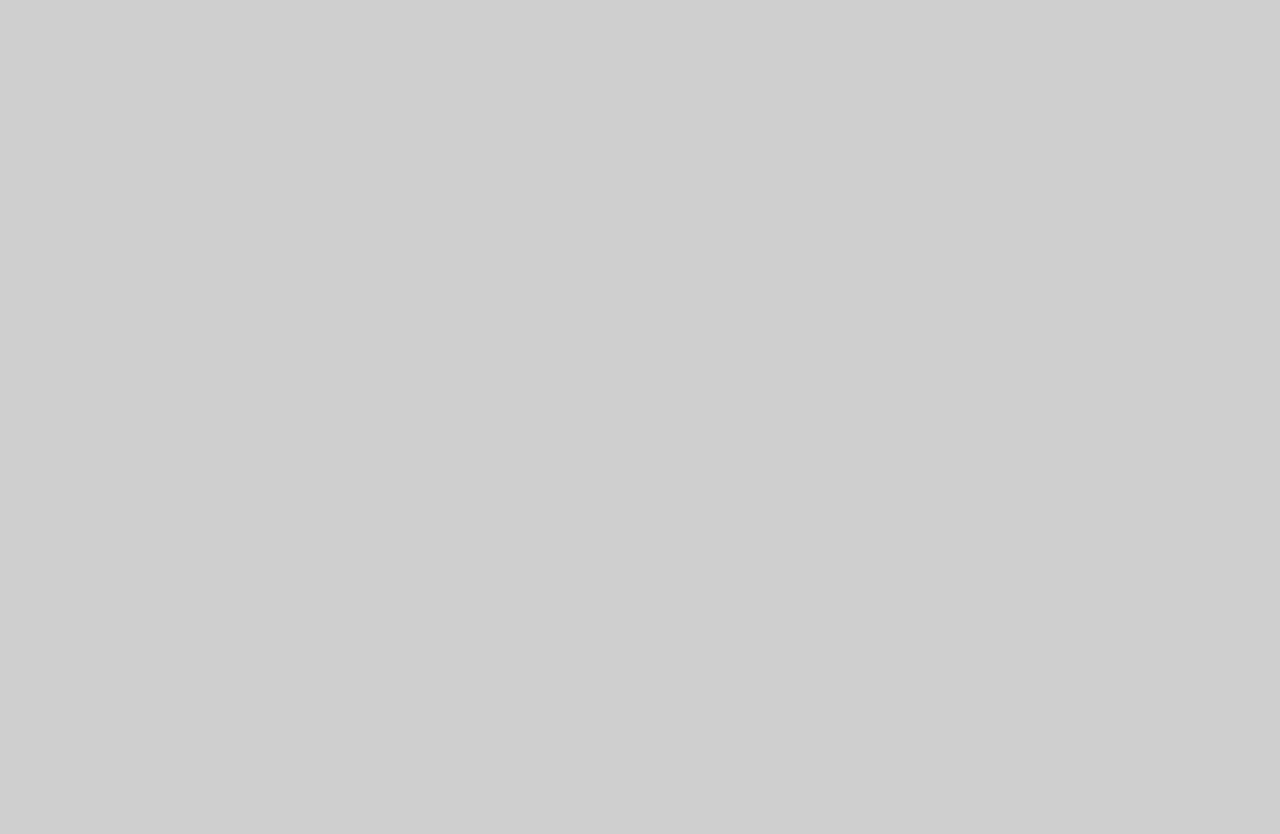
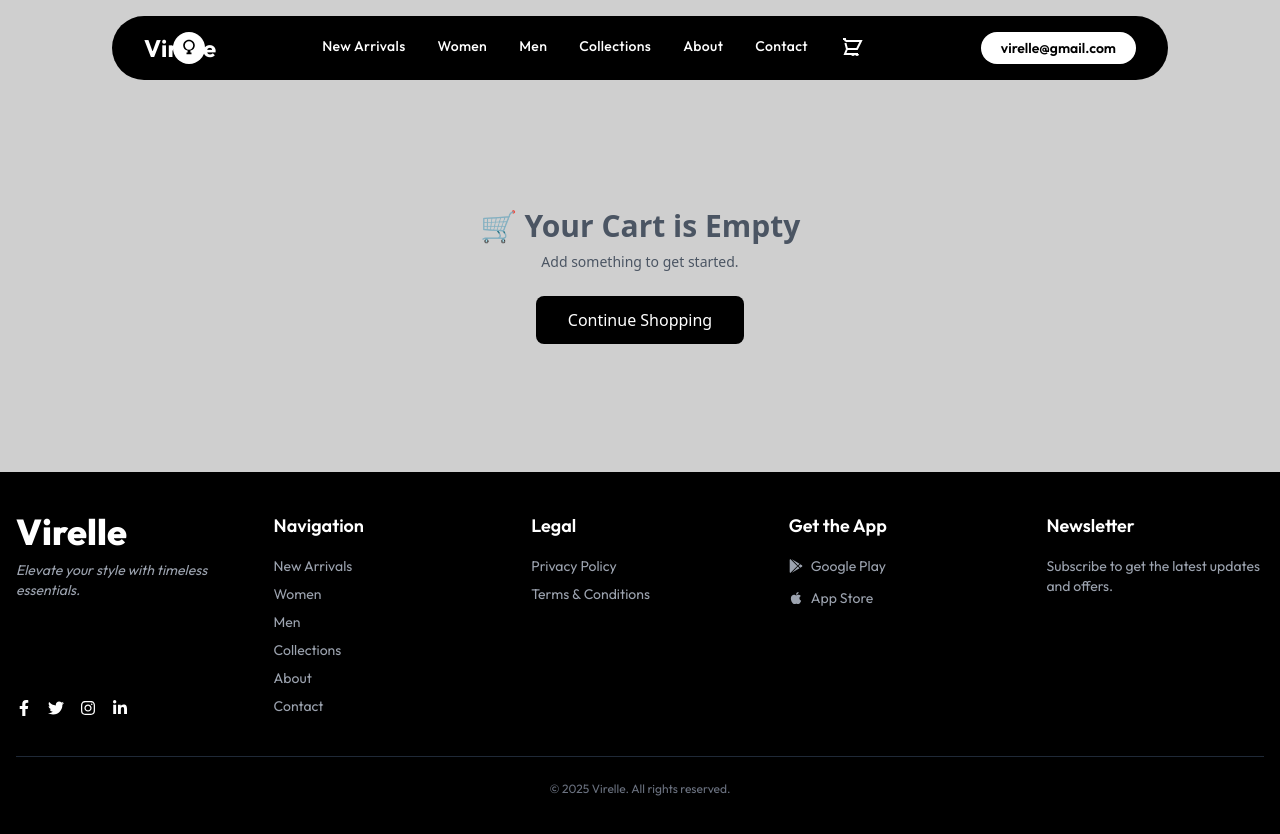
Before and after one commit to harshpratik2411/virelle, a React (Vite) app: page /cart in a window 1280 px wide. Before the commit this address had no page. Shown: the top 834 px of the page. Before the commit the page ends 800 px from the top, so only its background shows below. Built offline with nearby package versions, Linux system fonts and the light colour scheme; a web font is replaced by a local one.

Commit message:
cart created

```diff
--- a/src/App.jsx
+++ b/src/App.jsx
@@ -7,10 +7,13 @@ import ScrollToTop from  './ScrollToTop'
 import NewArrival from './Pages/NewArrivals/NewArrival'
 import About from './Pages/About'
 import Contact from './Pages/Contact'
+import { CartProvider } from './CartContext/CartContext'
+import Cart from './Pages/Cart'
 
 function App() {
   return (
     <BrowserRouter>
+     <CartProvider>
      <ScrollToTop/>
       <Routes>
         <Route path="/" element={<Homepage />} />
@@ -19,8 +22,10 @@ function App() {
         <Route path="/new-arrivals" element={<NewArrival />} />
         <Route path="/about" element={<About />} />
         <Route path="/contact" element={<Contact />} />
+        <Route path="/cart" element={<Cart />} />
         {/* <Route path="/about" element={<About />} /> */}
       </Routes>
+      </CartProvider>
     </BrowserRouter>
   )
 }
--- /dev/null
+++ b/src/CartContext/CartContext.jsx
@@ -0,0 +1,51 @@
+import React, { createContext, useContext, useEffect, useState } from 'react';
+
+const CartContext = createContext();
+
+export const useCart = () => useContext(CartContext);
+
+const getInitialCart = () => {
+  const localData = localStorage.getItem('cartItems');
+  return localData ? JSON.parse(localData) : [];
+};
+
+export const CartProvider = ({ children }) => {
+  const [cartItems, setCartItems] = useState(getInitialCart);
+
+  useEffect(() => {
+    localStorage.setItem('cartItems', JSON.stringify(cartItems));
+  }, [cartItems]);
+
+  const addToCart = (product, quantity = 1) => {
+    setCartItems((prev) => {
+      const existing = prev.find((item) => item.id === product.id);
+      if (existing) {
+        return prev.map((item) =>
+          item.id === product.id ? { ...item, quantity: item.quantity + quantity } : item
+        );
+      } else {
+        return [...prev, { ...product, quantity }];
+      }
+    });
+  };
+
+  const updateQuantity = (id, newQty) => {
+    setCartItems((prev) =>
+      prev.map((item) => (item.id === id ? { ...item, quantity: newQty } : item))
+    );
+  };
+
+  const removeFromCart = (id) => {
+    setCartItems((prev) => prev.filter((item) => item.id !== id));
+  };
+
+  const clearCart = () => setCartItems([]);
+
+  return (
+    <CartContext.Provider
+      value={{ cartItems, addToCart, updateQuantity, removeFromCart, clearCart }}
+    >
+      {children}
+    </CartContext.Provider>
+  );
+};
--- a/src/Components/Navbar/Navbar.jsx
+++ b/src/Components/Navbar/Navbar.jsx
@@ -6,7 +6,6 @@ const Navbar = () => {
   const toggleMenu = () => setIsOpen(prev => !prev);
   const closeMenu = () => setIsOpen(false);
 
-  // Auto-close mobile menu on desktop resize
   useEffect(() => {
     const handleResize = () => {
       if (window.innerWidth >= 768) {
@@ -21,15 +20,19 @@ const Navbar = () => {
     <nav className="mt-4 relative font-outfit w-full z-50 top-0 left-0">
       <div className="max-w-full mx-auto px-4 sm:px-6 lg:px-28">
         <div className="flex items-center justify-between h-16 rounded-full bg-black px-4 md:px-8 py-2 relative">
-          {/* Brand */}
-          <Link to="/" className="text-white text-2xl font-bold">
-            Virelle
-          </Link>
+          {/* Cart Icon - visible on sm and lg */}
+          <div className="flex items-center">
+
+            {/* Brand */}
+            <Link to="/" className="text-white text-2xl font-bold">
+              Virelle
+            </Link>
+          </div>
 
           {/* Center icon */}
           <div className="lg:flex hidden -ml-[10rem] items-center justify-center w-8 h-8 bg-white rounded-full">
             <svg
-              className="w-5 h-5  animate-spin text-black"
+              className="w-5 h-5 animate-spin text-black"
               fill="currentColor"
               viewBox="0 0 24 24"
             >
@@ -38,13 +41,24 @@ const Navbar = () => {
           </div>
 
           {/* Desktop menu */}
-          <ul className="lg:flex  hidden cursor-pointer justify-center space-x-8 text-white text-sm font-medium tracking-wide">
+          <ul className="lg:flex hidden cursor-pointer justify-center space-x-8 text-white text-sm font-medium tracking-wide">
             <li><Link to="/new-arrivals" className="hover:text-gray-300">New Arrivals</Link></li>
             <li><Link to="/women" className="hover:text-gray-300">Women</Link></li>
             <li><Link to="/men" className="hover:text-gray-300">Men</Link></li>
             <li><Link to="/collections" className="hover:text-gray-300">Collections</Link></li>
             <li><Link to="/about" className="hover:text-gray-300">About</Link></li>
             <li><Link to="/contact" className="hover:text-gray-300">Contact</Link></li>
+            <Link to="/cart" className="block md:hidden lg:block mr-4 text-white hover:text-gray-300">
+              <svg
+                className="w-6 h-6"
+                fill="none"
+                stroke="currentColor"
+                strokeWidth="2"
+                viewBox="0 0 24 24"
+              >
+                <path d="M3 3h2l.4 2M7 13h10l4-8H5.4M7 13L5.4 7M7 13l-2 5h13m-4 0a1 1 0 1 1-2 0m6 0a1 1 0 1 1-2 0" />
+              </svg>
+            </Link>
           </ul>
 
           {/* Desktop email pill */}
--- a/src/Components/Products/Products.jsx
+++ b/src/Components/Products/Products.jsx
@@ -2,9 +2,12 @@ import React from "react";
 import { FaShoppingCart } from "react-icons/fa";
 import { useNavigate } from "react-router-dom";
 import ProductsUi from "./ProductsUi";
+import { useCart } from "../../CartContext/CartContext";
 
 const Products = () => {
   const navigate = useNavigate();
+  const { addToCart } = useCart();
+
 
   return (
     <div className="max-w-7xl lg:-mt-16 mx-auto px-4 py-12">
@@ -54,10 +57,11 @@ const Products = () => {
               </span>
 
               {/* Add to Cart Icon */}
+
 <button
   onClick={(e) => {
-                  e.stopPropagation(); // Prevent navigation on cart button click
-                  // Add to cart logic here
+    e.stopPropagation();
+    addToCart(product);
   }}
   className="absolute bottom-3 right-3 bg-gray-800 text-white p-2 rounded-full hover:bg-gray-700 transition"
   title="Add to Cart"
--- a/src/Components/Products/ProductsDetail.jsx
+++ b/src/Components/Products/ProductsDetail.jsx
@@ -2,6 +2,8 @@ import React, { useState } from 'react';
 import { useParams, useNavigate } from 'react-router-dom';
 import ProductsUi from './ProductsUi';
 import Navbar from '../Navbar/Navbar';
+import { useCart } from '../../CartContext/CartContext'
+
 
 const reviewsData = [
   {
@@ -34,10 +36,12 @@ const reviewsData = [
 ];
 
 const ProductDetail = () => {
+  const addToCart = (product, quantity = 1) => {
+}
+
   const { id } = useParams();
   const navigate = useNavigate();
-  const product = ProductsUi.find((p) => String(p.id) === id);
-
+ProductsUi.find((p) => String(p.id) === id);
   const relatedProducts = ProductsUi.filter((p) => String(p.id) !== id).slice(0, 4);
 
   const [selectedSize, setSelectedSize] = useState('M');
@@ -131,9 +135,13 @@ const ProductDetail = () => {
               </div>
             </div>
 
-            <button className="w-full bg-black text-white py-3 rounded-md text-sm font-semibold hover:bg-gray-900 transition">
-              Add to Cart - ₹{finalPrice.toFixed(2)}
-            </button>
+           <button
+  className="w-full bg-black text-white py-3 rounded-md text-sm font-semibold hover:bg-gray-900 transition"
+  onClick={() => addToCart(product, quantity)}
+>
+  Add to Cart - ₹{finalPrice.toFixed(2)}
+</button>
+
 
             <div className="text-center mt-3">
               <button className="text-gray-500 hover:text-black text-xl">♡</button>
@@ -280,7 +288,6 @@ const ProductDetail = () => {
   </div>
 </div>
 
-
         {/* Related Products */}
         <div className="mt-20 border-t pt-10">
           <h2 className="text-2xl font-semibold mb-6">You May Also Like</h2>
--- /dev/null
+++ b/src/Pages/Cart.jsx
@@ -0,0 +1,147 @@
+import React from 'react';
+import { useCart } from '../CartContext/CartContext';
+import { useNavigate } from 'react-router-dom';
+import Navbar from '../Components/Navbar/Navbar';
+import Footer from '../Components/Footer/Footer';
+import { FaTrashAlt } from 'react-icons/fa';
+import { AiOutlineMinus, AiOutlinePlus } from 'react-icons/ai';
+
+const Cart = () => {
+  const { cartItems, updateQuantity, removeFromCart } = useCart();
+  const navigate = useNavigate();
+
+  const getSubtotal = () =>
+    cartItems.reduce((sum, item) => sum + item.discountPrice * item.quantity, 0);
+
+  const deliveryCharge = 12.99; // Fixed delivery
+  const discount = 0; // Apply promo code logic here if needed
+  const total = getSubtotal() + deliveryCharge - discount;
+
+  if (!cartItems.length) {
+    return (
+      <>
+        <Navbar />
+        <div className="text-center py-32 text-gray-600">
+          <h2 className="text-3xl font-semibold">🛒 Your Cart is Empty</h2>
+          <p className="text-sm mt-2">Add something to get started.</p>
+          <button
+            onClick={() => navigate('/')}
+            className="mt-6 px-8 py-3 bg-black text-white rounded-lg hover:bg-gray-800 transition"
+          >
+            Continue Shopping
+          </button>
+        </div>
+        <Footer />
+      </>
+    );
+  }
+
+  return (
+    <>
+      <Navbar />
+      <div className="max-w-7xl mx-auto px-4 py-14 grid grid-cols-1 lg:grid-cols-3 gap-10">
+
+        {/* LEFT: CART ITEMS */}
+        <div className="lg:col-span-2 space-y-6">
+          <h1 className="text-2xl font-bold text-gray-800 mb-6">Cart</h1>
+          {cartItems.map((item) => (
+            <div
+              key={item.id}
+              className="flex items-center gap-6 bg-white border border-gray-200 p-5 rounded-xl shadow-sm hover:shadow-md transition"
+            >
+              {/* Image */}
+              <div className="w-28 h-28 flex-shrink-0">
+                <img
+                  src={item.image}
+                  alt={item.name}
+                  className="w-full h-full object-cover rounded-lg border"
+                />
+              </div>
+
+              {/* Details */}
+              <div className="flex-1">
+                <h2 className="text-lg font-semibold text-gray-800">{item.name}</h2>
+                <p className="text-sm text-gray-500">Varient: {item.brand}</p>
+                <p className="text-sm text-gray-500">Size: {item.size}</p>
+                <p className="text-sm text-gray-500">Color: {item.color}</p>
+
+                {/* Actions */}
+                <div className="flex justify-between items-center mt-4">
+                  {/* Quantity */}
+                  <div className="flex items-center gap-3">
+                    <button
+                      onClick={() => updateQuantity(item.id, Math.max(1, item.quantity - 1))}
+                      className="p-1 bg-gray-100 hover:bg-gray-200 rounded-full transition"
+                    >
+                      <AiOutlineMinus size={18} />
+                    </button>
+                    <span className="text-lg font-medium">{item.quantity}</span>
+                    <button
+                      onClick={() => updateQuantity(item.id, item.quantity + 1)}
+                      className="p-1 bg-gray-100 hover:bg-gray-200 rounded-full transition"
+                    >
+                      <AiOutlinePlus size={18} />
+                    </button>
+                  </div>
+
+                  {/* Price */}
+                  <p className="text-lg font-semibold text-gray-800">
+                    ${(item.discountPrice * item.quantity).toFixed(2)}
+                  </p>
+                </div>
+              </div>
+
+              {/* Remove button */}
+              <button
+                onClick={() => removeFromCart(item.id)}
+                className="text-red-500 hover:text-red-700 transition"
+              >
+                <FaTrashAlt size={18} />
+              </button>
+            </div>
+          ))}
+        </div>
+
+        {/* RIGHT: ORDER SUMMARY */}
+        <div className="bg-white border mt-20 border-gray-200 rounded-xl shadow-sm p-6 h-fit">
+          <h2 className="text-xl font-bold text-gray-800 mb-6">Order Summary</h2>
+          <div className="space-y-4">
+            <div className="flex justify-between text-gray-600">
+              <span>Subtotal</span>
+              <span>${getSubtotal().toFixed(2)}</span>
+            </div>
+            <div className="flex justify-between text-gray-600">
+              <span>Delivery</span>
+              <span>${deliveryCharge.toFixed(2)}</span>
+            </div>
+            <div className="flex justify-between text-gray-600">
+              <span>Discount</span>
+              <span>-</span>
+            </div>
+            <hr />
+            <div className="flex justify-between text-lg font-bold text-gray-800">
+              <span>Total</span>
+              <span>${total.toFixed(2)}</span>
+            </div>
+          </div>
+
+          {/* Checkout */}
+          <button
+            onClick={() => navigate('/')}
+            className="w-full mt-6 bg-black text-white py-3 rounded-lg hover:bg-gray-800 transition"
+          >
+            Checkout
+          </button>
+
+          {/* Promo Code */}
+          <p className="text-sm text-gray-500 mt-4 text-center cursor-pointer hover:underline">
+            Use a promo code
+          </p>
+        </div>
+      </div>
+      <Footer />
+    </>
+  );
+};
+
+export default Cart;
```
Lines whose indentation alone changed are shown as unchanged.
